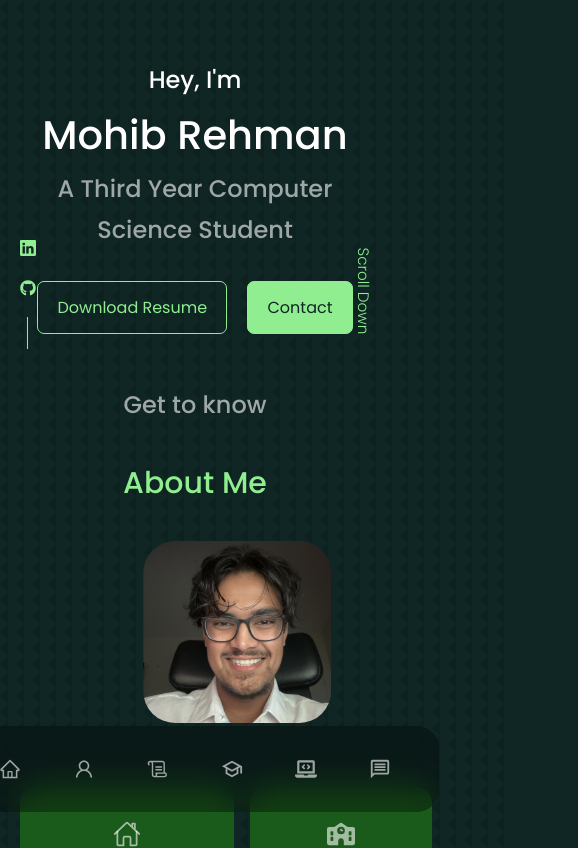
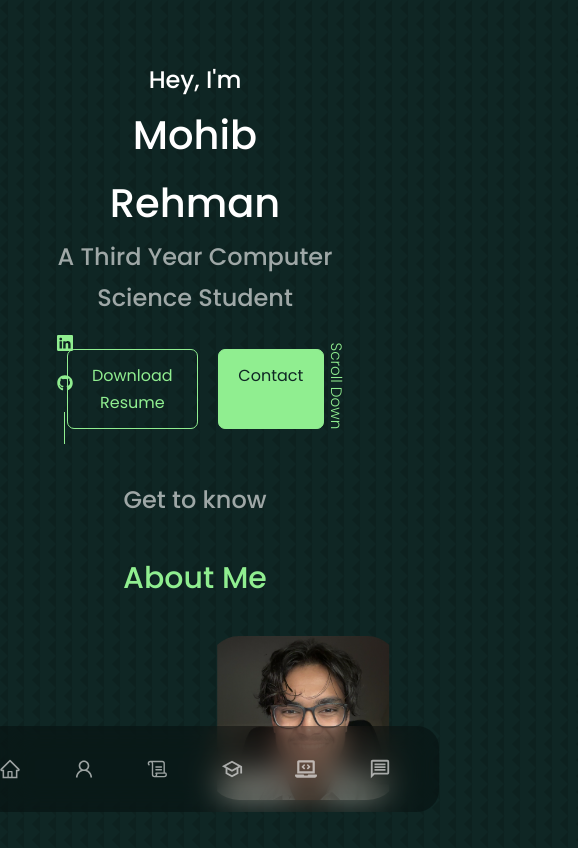
Before and after one commit to ImJehtts/Mohib-Website, a React (Create React App) app in the folder frontend/: page / in a window 390 px wide. Shown: the top 848 px of the page, 578 px wide, since content can reach past the window. Built offline with nearby package versions, Linux system fonts and the light colour scheme.

Commit message:
Trying to fix centering on mobile

```diff
--- a/frontend/public/index.html
+++ b/frontend/public/index.html
@@ -2,7 +2,7 @@
 <html lang="en">
 <head>
     <meta charset="UTF-8">
-    <meta name="viewport" content="width=device-width, initial-scale=1.0">
+    <meta name="viewport" content="width=device-width, initial-scale=1">
     <title>Mohib Portfolio Website</title>
 </head>
 <body>
--- a/frontend/src/components/Portfolio/Portfolio.css
+++ b/frontend/src/components/Portfolio/Portfolio.css
@@ -55,7 +55,7 @@
   @media screen and (max-width: 650px){
 
     #Portfolio{
-        margin-top: 185rem;
+        margin-top: 195rem;
     }
 
     .portfolio__container{
--- a/frontend/src/components/School/School.css
+++ b/frontend/src/components/School/School.css
@@ -74,7 +74,7 @@
   @media screen and (max-width: 650px){
 
     #School{
-        margin-top: 65rem;
+        margin-top: 63rem;
         margin-bottom: 30rem;
     }
 
--- a/frontend/src/index.css
+++ b/frontend/src/index.css
@@ -145,11 +145,21 @@
 
 /*Small Devices media queries*/
 @media screen and (max-width: 600px){
+  body, section, h1, h2, p, div {
+    text-align: center;
+    margin: 0 auto;
+    padding: 0 10px;
+  }
+
   .container{
     width: var(--container-width-sm);
+    text-align: center;
+    margin: 0 auto;
+    padding: 0 10px;
   }
 
   section > h2{
     margin-top: 2rem;
   }
+
 }
```
